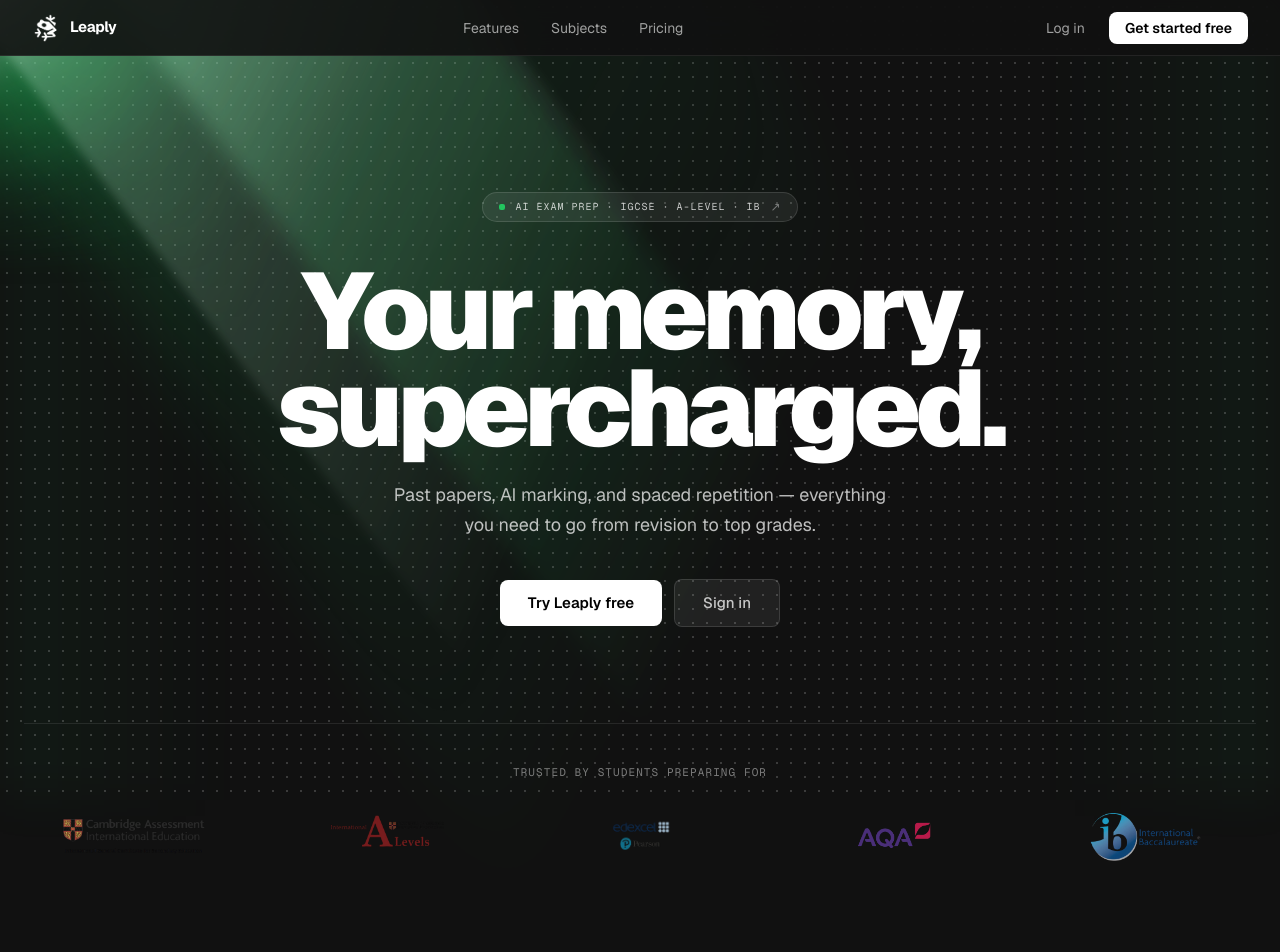
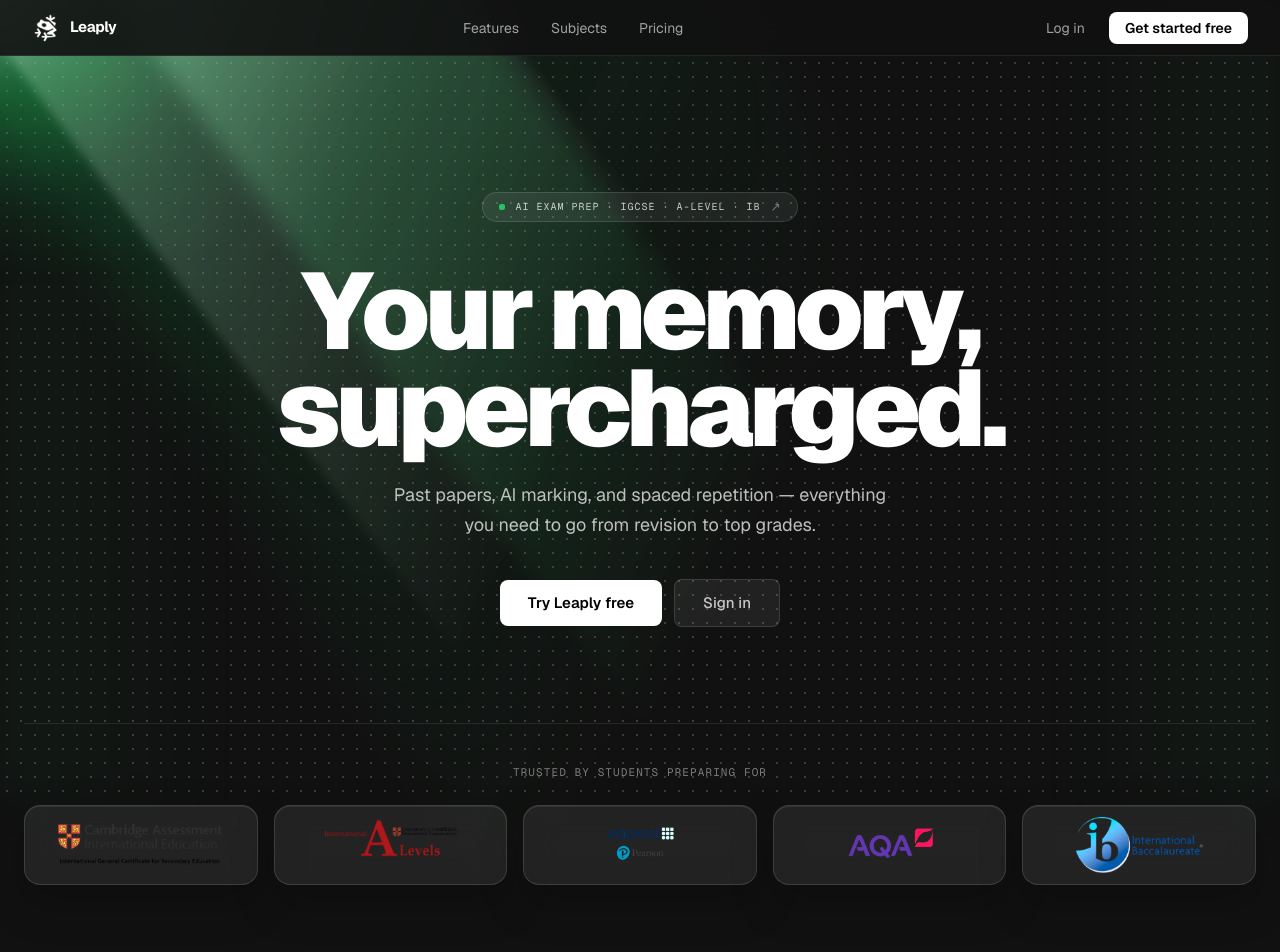
Before and after one commit to openclaw00/vantage, a Next.js app: page / in a window 1280 px wide. Shown: the top 952 px of the page. Built offline with nearby package versions, Linux system fonts and the light colour scheme.

Commit message:
Improve exam board logo contrast

```diff
--- a/app/page.tsx
+++ b/app/page.tsx
@@ -234,26 +234,32 @@
           <p className="text-[11px] font-mono uppercase tracking-widest mb-6" style={{ color: "rgba(255,255,255,0.45)" }}>
             Trusted by students preparing for
           </p>
-          <div className="grid grid-cols-2 items-center gap-x-8 gap-y-6 sm:grid-cols-3 lg:grid-cols-5">
+          <div className="grid grid-cols-2 items-center gap-x-4 gap-y-4 sm:grid-cols-3 lg:grid-cols-5">
             {[
-              { name: "Cambridge IGCSE", src: "/exam-boards/cambridge-igcse.png", width: 168 },
-              { name: "Cambridge A Levels", src: "/exam-boards/cambridge-a-levels.png", width: 154 },
-              { name: "Edexcel Pearson", src: "/exam-boards/edexcel-pearson.png", width: 138 },
-              { name: "AQA", src: "/exam-boards/aqa.png", width: 126 },
-              { name: "International Baccalaureate", src: "/exam-boards/ib.png", width: 160 },
+              { name: "Cambridge IGCSE", src: "/exam-boards/cambridge-igcse.png", width: 190 },
+              { name: "Cambridge A Levels", src: "/exam-boards/cambridge-a-levels.png", width: 178 },
+              { name: "Edexcel Pearson", src: "/exam-boards/edexcel-pearson.png", width: 164 },
+              { name: "AQA", src: "/exam-boards/aqa.png", width: 150 },
+              { name: "International Baccalaureate", src: "/exam-boards/ib.png", width: 184 },
             ].map((board) => (
               <div
                 key={board.name}
-                className="flex h-16 items-center justify-center rounded-xl px-3 transition-opacity hover:opacity-100"
-                style={{ opacity: 0.78 }}
+                className="flex h-20 items-center justify-center rounded-2xl px-4 transition-all hover:-translate-y-0.5 hover:border-white/20"
+                style={{
+                  background: "rgba(255,255,255,0.08)",
+                  border: "1px solid rgba(255,255,255,0.13)",
+                  boxShadow: "inset 0 1px 0 rgba(255,255,255,0.08), 0 18px 44px rgba(0,0,0,0.22)",
+                  backdropFilter: "blur(16px)",
+                  WebkitBackdropFilter: "blur(16px)",
+                }}
               >
                 <img
                   src={board.src}
                   alt={board.name}
-                  className="max-h-12 object-contain"
+                  className="max-h-14 object-contain"
                   style={{
                     width: `${board.width}px`,
-                    filter: "saturate(0.9) brightness(1.12) contrast(0.96)",
+                    filter: "saturate(0.98) brightness(1.22) contrast(1.04)",
                   }}
                 />
               </div>
```
